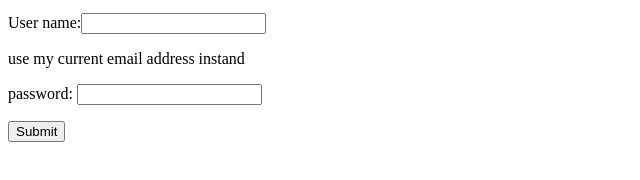
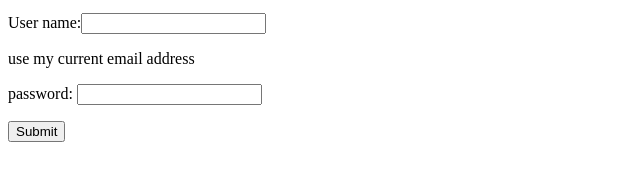
Before and after one commit to raveendrahennyake/documentation-in-html-css-js-node.js-, a plain HTML site: page practise2.html in a window 1280 px wide. Shown: the part 216-396 px from the top of the page, 0-640 px from the left. Drawn offline with Linux system fonts and the light colour scheme.

Commit message:
Update practise2.html

```diff
--- a/practise2.html
+++ b/practise2.html
@@ -13,7 +13,7 @@
 
 		<p>first name:<input> Last name :<input></p>
 		<p>User name:<input> </p>
-		<p>use my current email address instand</p>
+		<p>use my current email address </p>
 		<p>password: <input> </p>
 
 		<input type="Submit">
```
